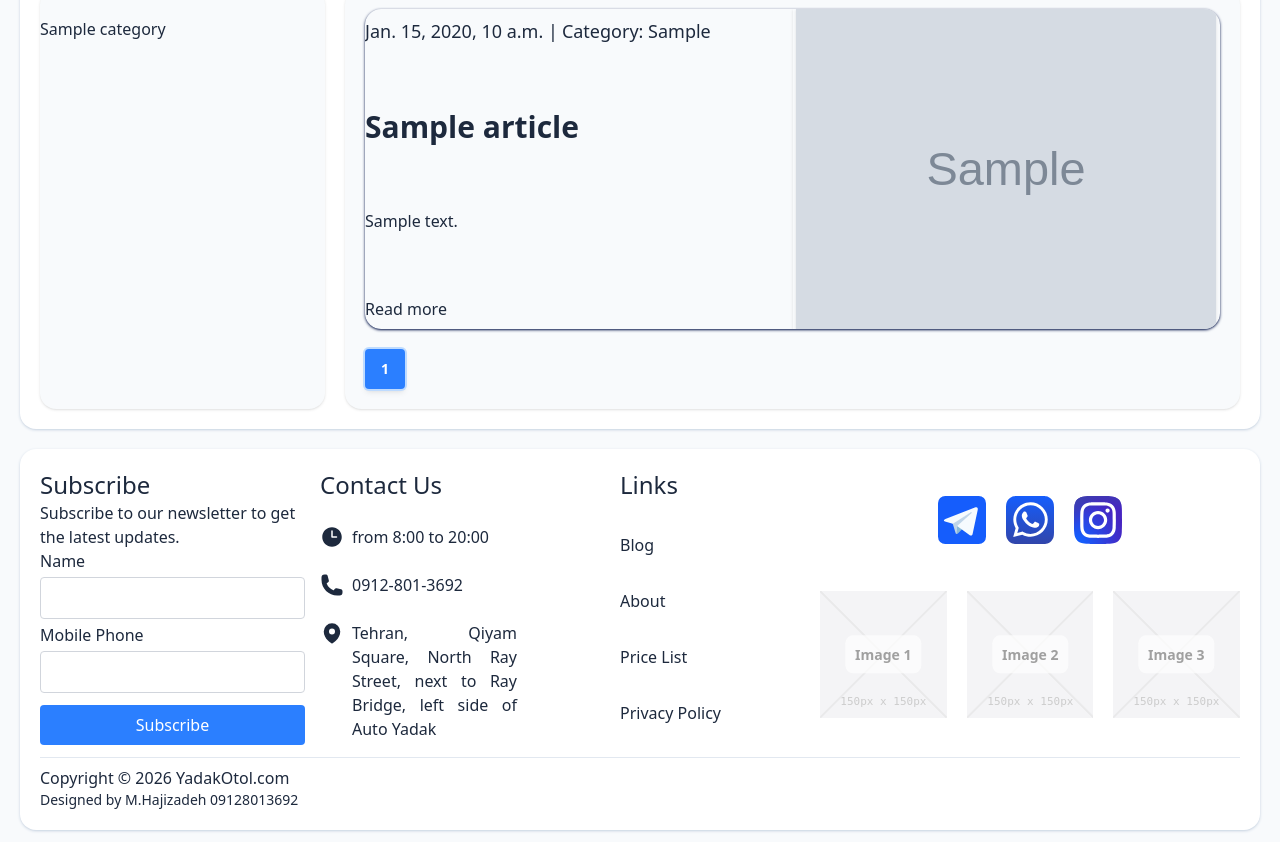
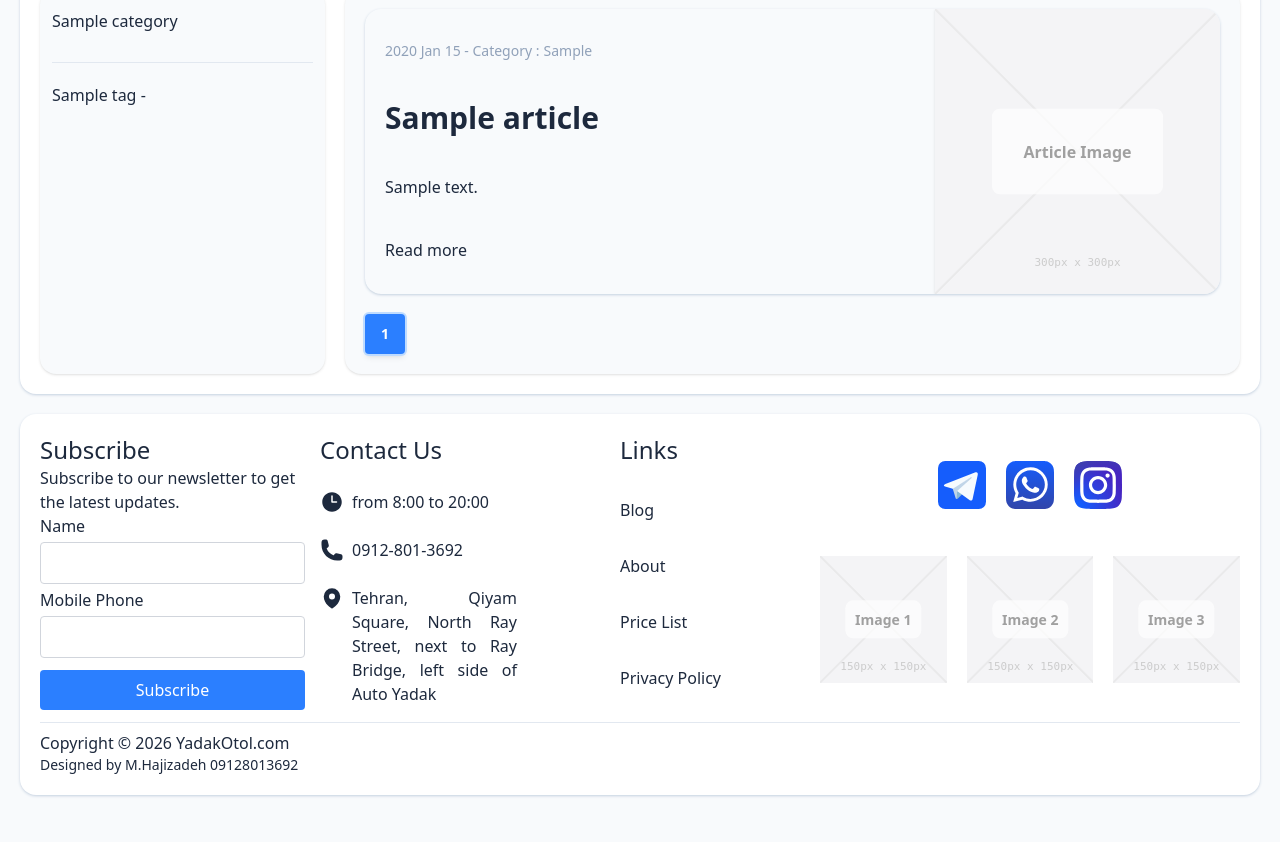
Before and after one commit to MohsenHaji6/django-corporate-blog, a Django app: template blog/templates/blog/blog_list.html in a window 1280 px wide. Shown: the part 183-1025 px from the top of the page. After the commit the page ends 980 px from the top, so only its background shows below. Run offline with Django 3.2, Linux system fonts and the light colour scheme; the template is opened without the code that fills it: most values are stand-ins (such as "Sample title", 1, 10 or a date in 2020); grey boxes marked "Sample" are stand-in pictures.

Commit message:
Implement tag view and Desing some pages

```diff
--- a/blog/templates/blog/blog_list.html
+++ b/blog/templates/blog/blog_list.html
@@ -1,51 +1,75 @@
 {% extends '_base.html' %}
+{% load media_placeholder %}
+<!--Title-->
+{% block title %}Blog{% endblock title %}
+<!--Content-->
+{% block content %}
 
-<!--title-->
-{% block title %}Blog{% endblock title %}
-<!--content-->
-{% block content %} {% include 'breadcrumb.html' %}
-<div
-    class="grid grid-cols-4 bg-white mb-5 shadow shadow-slate-300 rounded-2xl p-5 gap-5"
->
-    <!--content sidebar-->
-    <div class="bg-slate-50 rounded-2xl shadow pt-5">
+<!-- Breadcrumb -->
+{% include 'breadcrumb.html' %}
+<div class="grid grid-cols-4 bg-white shadow shadow-slate-300 rounded-2xl p-5 gap-5">
+    <!-- Sidebar -->
+    <div class="bg-slate-50 rounded-2xl shadow p-3">
         {% include 'category_tree.html' %}
+        <!-- Tags -->
+        {% if tags %}
+        <div>
+            <div class="border-t border-slate-200 my-5 "></div>
+            {% for tag in tags %}
+            <a
+                href="{{ tag.get_absolute_url }}"
+                class="hover:font-semibold hover:text-blue-600"
+                >{{ tag.name }}</a
+            ><span> - </span>
+            {% endfor %}
+        </div>
+        {% endif %}
     </div>
-    <!--content blog card-->
+    <!-- Blog Card Content -->
     <div class="grid bg-slate-50 col-span-3 rounded-2xl p-5 shadow gap-5">
-        <!--blog card-->
-
-        {% for article in page_articles %}
+        {% for article in articles %}
 
         <div
-            class="grid grid-cols-2 rounded-2xl shadow shadow-blue-950 overflow-hidden"
+            class="grid grid-cols-3 rounded-2xl shadow shadow-slate-300 overflow-hidden hover:shadow-sm hover:shadow-blue-800"
         >
-            <div class="flex flex-col h-full justify-between pr-5 pt-2 pb-2">
+            <div class="flex flex-col col-span-2 justify-around px-5 py-3">
                 <div class="flex gap-1">
-                    <h4>{{ article.datetime_updated }} |</h4>
-                    <h4>Category: {{ article.category_main }}</h4>
+                    <h4 class="text-sm text-slate-400">
+                        {{ article.datetime_updated|date:"Y M d" }} - Category :
+                    </h4>
+                    <a href="{{article.category_main.get_absolute_url}}">
+                        <h4 class="text-sm text-slate-400">
+                            {{ article.category_main }}
+                        </h4></a
+                    >
                 </div>
                 <div>
-                    <h2>{{ article.title }}</h2>
+                    <a href="{{ article.get_absolute_url }}"
+                        ><h2>{{ article.title }}</h2></a
+                    >
                 </div>
                 <div>
-                    <p>{{ article.summary|safe }}</p>
+                    <p>{{ article.summary|safe|truncatewords:30 }}</p>
                 </div>
                 <div>
-                    <a href="{{ article.get_absolute_url }}">Read more</a>
+                    <a href="{{ article.get_absolute_url }}" class="hover:font-semibold"
+                        >Read more</a
+                    >
                 </div>
             </div>
             <div class="overflow-hidden shadow justify-items-center">
-                <img
+                {% placeholder 300 300 "Article Image" %}
+                {% comment %} <img
                     src="{{ article.image.url }}"
                     alt="{{ article.image_alt_text }}"
-                    class="w-105 h-80 shadow hover:scale-110 transition duration-300"
-                />
+                    class="shadow hover:scale-103 transition duration-300"
+                    width="300"
+                /> {% endcomment %}
             </div>
         </div>
         {% endfor %}
         <div class="inline-flex items-center gap-3">
-            {% if page_articles.has_previous %}
+            {% if articles.has_previous %}
             <a href="?page=1" class="group flex h-10 w-10 items-center justify-end">
                 <svg
                     xmlns="http://www.w3.org/2000/svg"
@@ -68,29 +92,29 @@
             </a>
 
             <a
-                href="?page={{ page_articles.previous_page_number }}"
+                href="?page={{ articles.previous_page_number }}"
                 class="flex h-10 w-10 items-center justify-center rounded-sm border border-slate-200 bg-white text-sm font-semibold text-slate-700 shadow-sm transition-all duration-300 hover:border-blue-500 hover:bg-blue-500 hover:text-white hover:shadow-md"
             >
-                {{ page_articles.previous_page_number }}
+                {{ articles.previous_page_number }}
             </a>
             {% endif %}
 
             <span
                 class="flex h-10 w-10 items-center justify-center rounded-sm bg-blue-500 text-sm font-bold text-white shadow-md ring-2 ring-blue-200"
             >
-                {{ page_articles.number }}
+                {{ articles.number }}
             </span>
 
-            {% if page_articles.has_next %}
+            {% if articles.has_next %}
             <a
-                href="?page={{ page_articles.next_page_number }}"
+                href="?page={{ articles.next_page_number }}"
                 class="flex h-10 w-10 items-center justify-center rounded-sm border border-slate-200 bg-white text-sm font-semibold text-slate-700 shadow-sm transition-all duration-300 hover:border-blue-500 hover:bg-blue-500 hover:text-white hover:shadow-md"
             >
-                {{ page_articles.next_page_number }}
+                {{ articles.next_page_number }}
             </a>
 
             <a
-                href="?page={{ page_articles.paginator.num_pages }}"
+                href="?page={{ articles.paginator.num_pages }}"
                 class="group flex h-10 w-10 items-center justify-start"
             >
                 <svg
--- a/blog/urls.py
+++ b/blog/urls.py
@@ -4,6 +4,7 @@ from .views import (
     blog_detail_view,
     blog_list_view,
     category_list_view,
+    tag_view,
 )
 
 app_name = "blog"
@@ -12,4 +13,5 @@ urlpatterns = [
     path("", blog_list_view, name="list"),
     path("<str:slug>/", blog_detail_view, name="detail"),
     path("cat/<str:slug>/", category_list_view, name="category"),
+    path("tag/<str:slug>/", tag_view, name="tag"),
 ]
--- a/static/css/output.css
+++ b/static/css/output.css
@@ -9,8 +9,10 @@
       "Courier New", monospace;
     --color-red-500: oklch(63.7% 0.237 25.331);
     --color-red-600: oklch(57.7% 0.245 27.325);
+    --color-amber-50: oklch(98.7% 0.022 95.277);
+    --color-amber-100: oklch(96.2% 0.059 95.617);
+    --color-amber-200: oklch(92.4% 0.12 95.746);
     --color-amber-300: oklch(87.9% 0.169 91.605);
-    --color-yellow-300: oklch(90.5% 0.182 98.111);
     --color-green-200: oklch(92.5% 0.084 155.995);
     --color-green-500: oklch(72.3% 0.219 149.579);
     --color-blue-50: oklch(97% 0.014 254.604);
@@ -20,11 +22,11 @@
     --color-blue-400: oklch(70.7% 0.165 254.624);
     --color-blue-500: oklch(62.3% 0.214 259.815);
     --color-blue-600: oklch(54.6% 0.245 262.881);
+    --color-blue-700: oklch(48.8% 0.243 264.376);
     --color-blue-800: oklch(42.4% 0.199 265.638);
     --color-blue-900: oklch(37.9% 0.146 265.522);
     --color-blue-950: oklch(28.2% 0.091 267.935);
     --color-indigo-200: oklch(87% 0.065 274.039);
-    --color-purple-500: oklch(62.7% 0.265 303.9);
     --color-slate-50: oklch(98.4% 0.003 247.858);
     --color-slate-100: oklch(96.8% 0.007 247.896);
     --color-slate-200: oklch(92.9% 0.013 255.508);
@@ -35,9 +37,12 @@
     --color-slate-700: oklch(37.2% 0.044 257.287);
     --color-slate-800: oklch(27.9% 0.041 260.031);
     --color-slate-950: oklch(12.9% 0.042 264.695);
+    --color-gray-50: oklch(98.5% 0.002 247.839);
+    --color-gray-100: oklch(96.7% 0.003 264.542);
+    --color-gray-200: oklch(92.8% 0.006 264.531);
     --color-gray-300: oklch(87.2% 0.01 258.338);
+    --color-gray-500: oklch(55.1% 0.027 264.364);
     --color-stone-600: oklch(44.4% 0.011 73.639);
-    --color-stone-800: oklch(26.8% 0.007 34.298);
     --color-stone-950: oklch(14.7% 0.004 49.25);
     --color-black: #000;
     --color-white: #fff;
@@ -1541,23 +1543,11 @@
   .mt-5 {
     margin-top: calc(var(--spacing) * 5);
   }
-  .mt-10 {
-    margin-top: calc(var(--spacing) * 10);
-  }
   .mt-27 {
     margin-top: calc(var(--spacing) * 27);
   }
   .mb-3 {
     margin-bottom: calc(var(--spacing) * 3);
-  }
-  .mb-5 {
-    margin-bottom: calc(var(--spacing) * 5);
-  }
-  .ml-5 {
-    margin-left: calc(var(--spacing) * 5);
-  }
-  .ml-10 {
-    margin-left: calc(var(--spacing) * 10);
   }
   .status {
     @layer daisyui.l1.l2.l3 {
@@ -1723,24 +1693,12 @@
   .h-70 {
     height: calc(var(--spacing) * 70);
   }
-  .h-80 {
-    height: calc(var(--spacing) * 80);
-  }
   .h-100 {
     height: calc(var(--spacing) * 100);
   }
   .h-125 {
     height: calc(var(--spacing) * 125);
   }
-  .h-\[30\%\] {
-    height: 30%;
-  }
-  .h-\[30\] {
-    height: 30;
-  }
-  .h-\[35\%\] {
-    height: 35%;
-  }
   .h-full {
     height: 100%;
   }
@@ -1783,59 +1735,32 @@
   .w-50 {
     width: calc(var(--spacing) * 50);
   }
+  .w-65 {
+    width: calc(var(--spacing) * 65);
+  }
   .w-100 {
     width: calc(var(--spacing) * 100);
   }
-  .w-105 {
-    width: calc(var(--spacing) * 105);
-  }
   .w-125 {
     width: calc(var(--spacing) * 125);
   }
-  .w-\[\%\] {
-    width: %;
-  }
-  .w-\[0\%\] {
-    width: 0%;
-  }
   .w-\[10\%\] {
     width: 10%;
   }
-  .w-\[12\%\] {
-    width: 12%;
-  }
-  .w-\[20\%\] {
-    width: 20%;
-  }
-  .w-\[20\] {
-    width: 20;
-  }
-  .w-\[30\%\] {
-    width: 30%;
-  }
-  .w-\[35\%\] {
-    width: 35%;
-  }
-  .w-\[40\%\] {
-    width: 40%;
-  }
   .w-\[45\%\] {
     width: 45%;
   }
   .w-\[50\%\] {
     width: 50%;
   }
-  .w-\[80\%\] {
-    width: 80%;
-  }
-  .w-\[80\] {
-    width: 80;
-  }
   .w-\[90\%\] {
     width: 90%;
   }
   .w-full {
     width: 100%;
+  }
+  .max-w-65 {
+    max-width: calc(var(--spacing) * 65);
   }
   .max-w-md {
     max-width: var(--container-md);
@@ -2278,30 +2133,15 @@
   .pt-3 {
     padding-top: calc(var(--spacing) * 3);
   }
-  .pt-5 {
-    padding-top: calc(var(--spacing) * 5);
-  }
-  .pt-10 {
-    padding-top: calc(var(--spacing) * 10);
-  }
   .pr-2 {
     padding-right: calc(var(--spacing) * 2);
   }
   .pr-5 {
     padding-right: calc(var(--spacing) * 5);
   }
-  .pr-7 {
-    padding-right: calc(var(--spacing) * 7);
-  }
   .pr-10 {
     padding-right: calc(var(--spacing) * 10);
   }
-  .pr-12 {
-    padding-right: calc(var(--spacing) * 12);
-  }
-  .pr-30 {
-    padding-right: calc(var(--spacing) * 30);
-  }
   .pb-2 {
     padding-bottom: calc(var(--spacing) * 2);
   }
@@ -2322,6 +2159,9 @@
   }
   .text-justify {
     text-align: justify;
+  }
+  .align-text-bottom {
+    vertical-align: text-bottom;
   }
   .text-2xl {
     font-size: var(--text-2xl);
@@ -2405,12 +2242,6 @@
   .ring-2 {
     --tw-ring-shadow: var(--tw-ring-inset,) 0 0 0 calc(2px + var(--tw-ring-offset-width)) var(--tw-ring-color, currentcolor);
     box-shadow: var(--tw-inset-shadow), var(--tw-inset-ring-shadow), var(--tw-ring-offset-shadow), var(--tw-ring-shadow), var(--tw-shadow);
-  }
-  .shadow-blue-950 {
-    --tw-shadow-color: oklch(28.2% 0.091 267.935);
-    @supports (color: color-mix(in lab, red, red)) {
-      --tw-shadow-color: color-mix(in oklab, var(--color-blue-950) var(--tw-shadow-alpha), transparent);
-    }
   }
   .shadow-slate-300 {
     --tw-shadow-color: oklch(86.9% 0.022 252.894);
@@ -2499,6 +2330,16 @@
       color: var(--color-slate-400);
     }
   }
+  .odd\:bg-slate-300 {
+    &:nth-child(odd) {
+      background-color: var(--color-slate-300);
+    }
+  }
+  .even\:bg-slate-200 {
+    &:nth-child(even) {
+      background-color: var(--color-slate-200);
+    }
+  }
   .focus-within\:bg-slate-50 {
     &:focus-within {
       background-color: var(--color-slate-50);
@@ -2534,16 +2385,6 @@
       }
     }
   }
-  .hover\:scale-110 {
-    &:hover {
-      @media (hover: hover) {
-        --tw-scale-x: 110%;
-        --tw-scale-y: 110%;
-        --tw-scale-z: 110%;
-        scale: var(--tw-scale-x) var(--tw-scale-y);
-      }
-    }
-  }
   .hover\:-rotate-2 {
     &:hover {
       @media (hover: hover) {
@@ -2601,6 +2449,13 @@
       }
     }
   }
+  .hover\:text-blue-600 {
+    &:hover {
+      @media (hover: hover) {
+        color: var(--color-blue-600);
+      }
+    }
+  }
   .hover\:text-blue-800 {
     &:hover {
       @media (hover: hover) {
@@ -2635,6 +2490,24 @@
       @media (hover: hover) {
         --tw-shadow: 0 4px 6px -1px var(--tw-shadow-color, rgb(0 0 0 / 0.1)), 0 2px 4px -2px var(--tw-shadow-color, rgb(0 0 0 / 0.1));
         box-shadow: var(--tw-inset-shadow), var(--tw-inset-ring-shadow), var(--tw-ring-offset-shadow), var(--tw-ring-shadow), var(--tw-shadow);
+      }
+    }
+  }
+  .hover\:shadow-sm {
+    &:hover {
+      @media (hover: hover) {
+        --tw-shadow: 0 1px 3px 0 var(--tw-shadow-color, rgb(0 0 0 / 0.1)), 0 1px 2px -1px var(--tw-shadow-color, rgb(0 0 0 / 0.1));
+        box-shadow: var(--tw-inset-shadow), var(--tw-inset-ring-shadow), var(--tw-ring-offset-shadow), var(--tw-ring-shadow), var(--tw-shadow);
+      }
+    }
+  }
+  .hover\:shadow-blue-800 {
+    &:hover {
+      @media (hover: hover) {
+        --tw-shadow-color: oklch(42.4% 0.199 265.638);
+        @supports (color: color-mix(in lab, red, red)) {
+          --tw-shadow-color: color-mix(in oklab, var(--color-blue-800) var(--tw-shadow-alpha), transparent);
+        }
       }
     }
   }
--- a/templates/breadcrumb.html
+++ b/templates/breadcrumb.html
@@ -1,11 +1,16 @@
-<div class="flex items-center gap-2 pr-5 pb-2 text-m text-slate-600">
-    {% for breadcrumb in breadcrumbs %} {% if breadcrumb.url %}
+<div class="flex items-center gap-2 px-5 pb-2 text-m text-slate-600">
+    <!-- prettier-ignore -->
+    {% for breadcrumb in breadcrumbs %}
+    {% if breadcrumb.url %}
     <a href="{{ breadcrumb.url }}" class="text-blue-800 hover:underline">
-        {{ breadcrumb.title }}</a
+        {{ breadcrumb.title|capfirst }}</a
     >
     {% else %}
-    <span class="text-slate-600">{{ breadcrumb.title }}</span>
-    {% endif %} {% if not forloop.last %}
+    <span class="text-slate-600">{{ breadcrumb.title|capfirst }}</span>
+    <!-- prettier-ignore -->
+    {% endif %}
+    {% if not forloop.last %}
+    {% if LANGUAGE_BIDI %}
     <svg
         xmlns="http://www.w3.org/2000/svg"
         fill="none"
@@ -20,5 +25,21 @@
             d="m18.75 4.5-7.5 7.5 7.5 7.5m-6-15L5.25 12l7.5 7.5"
         />
     </svg>
-    {% endif %} {% endfor %}
+    {% else %}
+    <svg
+        xmlns="http://www.w3.org/2000/svg"
+        fill="none"
+        viewBox="0 0 24 24"
+        stroke-width="1.5"
+        stroke="currentColor"
+        class="size-3.5 mt-1"
+    >
+        <path
+            stroke-linecap="round"
+            stroke-linejoin="round"
+            d="m5.25 4.5 7.5 7.5-7.5 7.5m6-15 7.5 7.5-7.5 7.5"
+        />
+    </svg>
+
+    {% endif %} {% endif %} {% endfor %}
 </div>
--- a/templates/category_tree.html
+++ b/templates/category_tree.html
@@ -1,39 +1,55 @@
 {% for category in categories %}
 <div
-    x-data="{ open: false }"
+    x-data="{ open: {% if category.pk in open_category_ids %}true{%else%}false{%endif%} }"
     @focusin="open = true"
     @focusout="open = false"
-    @mouseenter="open = true"
-    @mouseleave="open = false"
-    style="padding-right: {{ category.depth }}rem;"
 >
     <div class="flex items-center py-2">
         <a
             href="{{ category.url }}"
-            class="hover:font-semibold focus-visible:font-semibold"
+            class="hover:font-semibold focus-visible:font-semibold {% if request.path == category.url %} font-semibold {% endif %}"
         >
-            {{ category.name }}
+            <span class="align-text-bottom"> {{ category.name }} </span>
         </a>
-        {% if category.has_children %}
+        {% if category.children %} {% if LANGUAGE_BIDI %}
+        <div class="mx-2 hover:scale-90 hover:cursor-pointer" @click="open = !open">
             <svg
-            class="w-4 h-4 transition-transform"
-            :class="{ '-rotate-90': open }"
-            fill="none"
-            stroke="currentColor"
+                xmlns="http://www.w3.org/2000/svg"
                 viewBox="0 0 24 24"
+                fill="#155DFC"
+                class="size-5 transition-transform duration-300"
+                :class="{ 'rotate-90': open }"
+            >
                 >
                 <path
-                stroke-linecap="round"
-                stroke-linejoin="round"
-                stroke-width="2"
-                d="M15 19l-7-7 7-7"
+                    fill-rule="evenodd"
+                    d="M4.5 5.653c0-1.427 1.529-2.33 2.779-1.643l11.54 6.347c1.295.712 1.295 2.573 0 3.286L7.28 19.99c-1.25.687-2.779-.217-2.779-1.643V5.653Z"
+                    clip-rule="evenodd"
                 />
             </svg>
-        {% endif %}
+        </div>
+        {% else %}
+        <div class="mx-2 hover:scale-90 hover:cursor-pointer" @click="open = !open">
+            <svg
+                xmlns="http://www.w3.org/2000/svg"
+                viewBox="0 0 24 24"
+                fill="#155DFC"
+                class="size-5 transition-transform duration-300"
+                :class="{ 'rotate-90': open }"
+            >
+                >
+                <path
+                    fill-rule="evenodd"
+                    d="M4.5 5.653c0-1.427 1.529-2.33 2.779-1.643l11.54 6.347c1.295.712 1.295 2.573 0 3.286L7.28 19.99c-1.25.687-2.779-.217-2.779-1.643V5.653Z"
+                    clip-rule="evenodd"
+                />
+            </svg>
+        </div>
+        {% endif %} {% endif %}
     </div>
 
-    {% if category.has_children %}
-    <div x-show="open" x-collapse>
+    {% if category.children %}
+    <div x-show="open" x-collapse class="w-65 px-5">
         <!-- prettier-ignore -->
         {% include "category_tree.html" with categories=category.children %}
     </div>
```
Also changed, not shown: other parts of static/css/output.css (+35 -123 lines), blog/services/category_tree.py (+17 -10 lines), blog/templates/blog/blog_detail.html (+14 -25 lines), blog/views.py (+52 -2 lines). Lines whose indentation alone changed are shown as unchanged.
